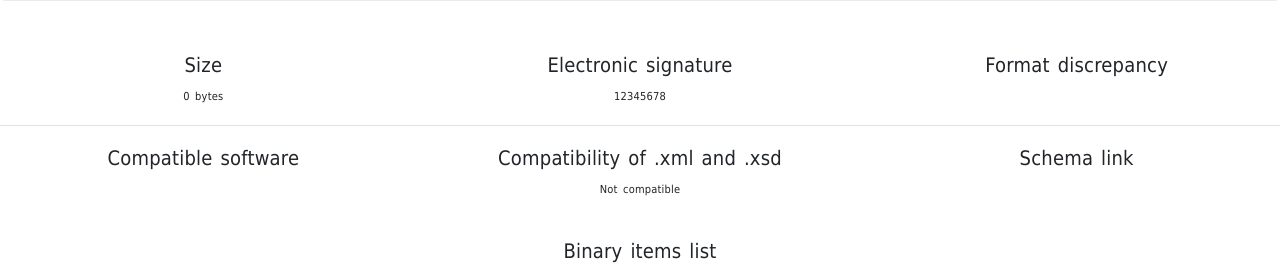
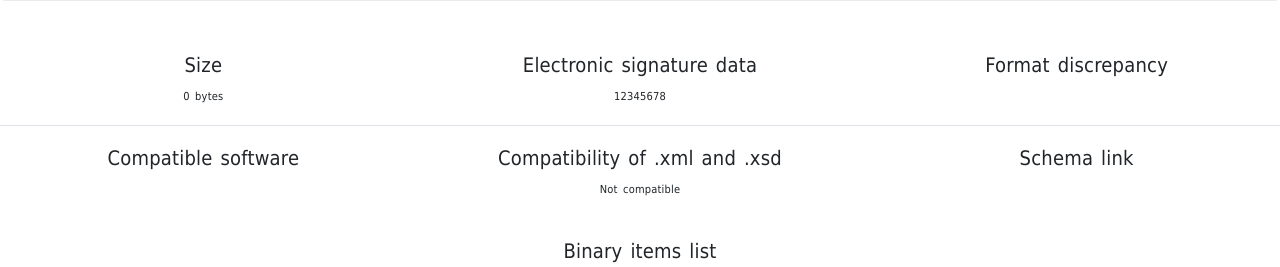
Before and after one commit to JustCheckingHow/musicless-opener, a Django app: template backend/core/templates/report.html in a window 1280 px wide. Shown: the part 209-476 px from the top of the page. Run offline with Django 3.2, Linux system fonts and the light colour scheme; the template is opened without the code that fills it, so the values that code supplies are empty; some libraries are stand-ins or nearby versions.

Commit message:
chore: more verbose info about signature data

```diff
--- a/backend/core/templates/report.html
+++ b/backend/core/templates/report.html
@@ -66,7 +66,7 @@
         <div class="col-sm-4">
             <div>
                 <div class="card-body">
-                    <h5 class="card-title">Electronic signature</h5>
+                    <h5 class="card-title">Electronic signature data</h5>
                     <p class="card-text">12345678</p>
                 </div>
             </div>
```
